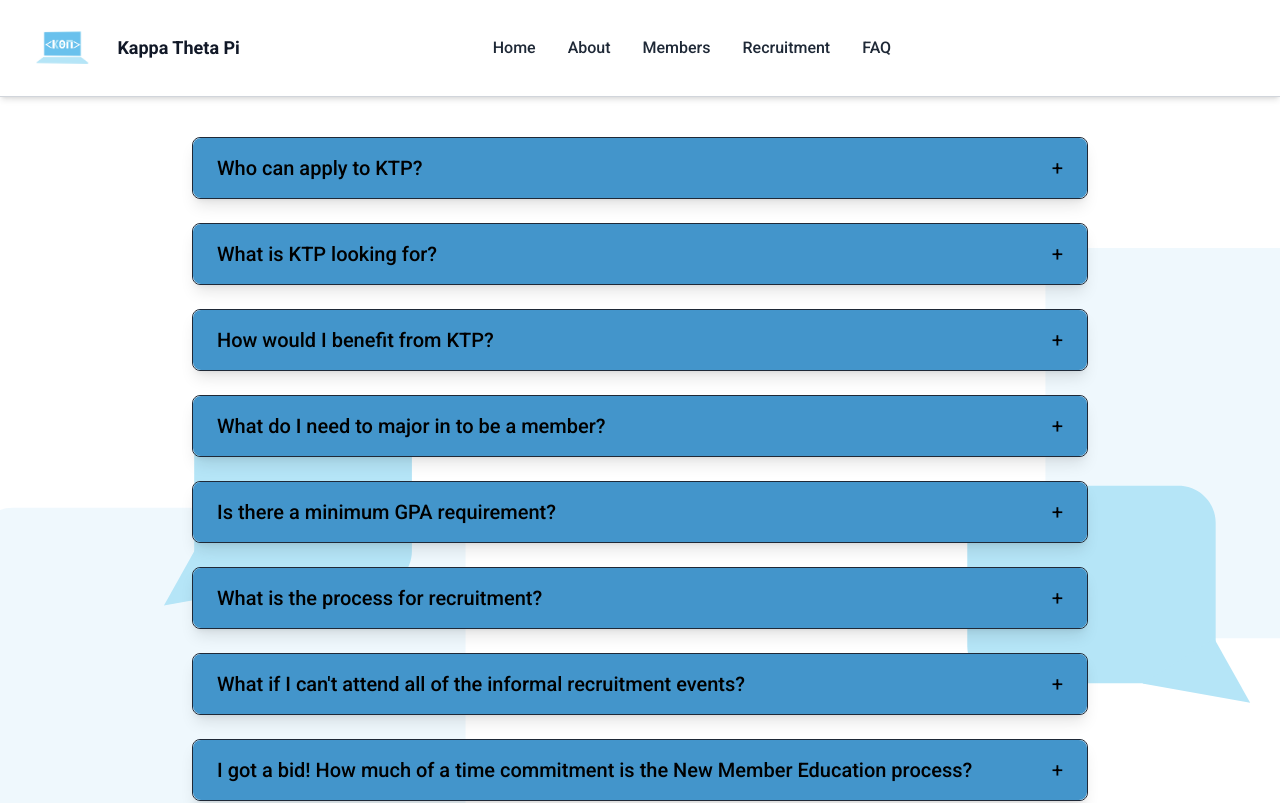
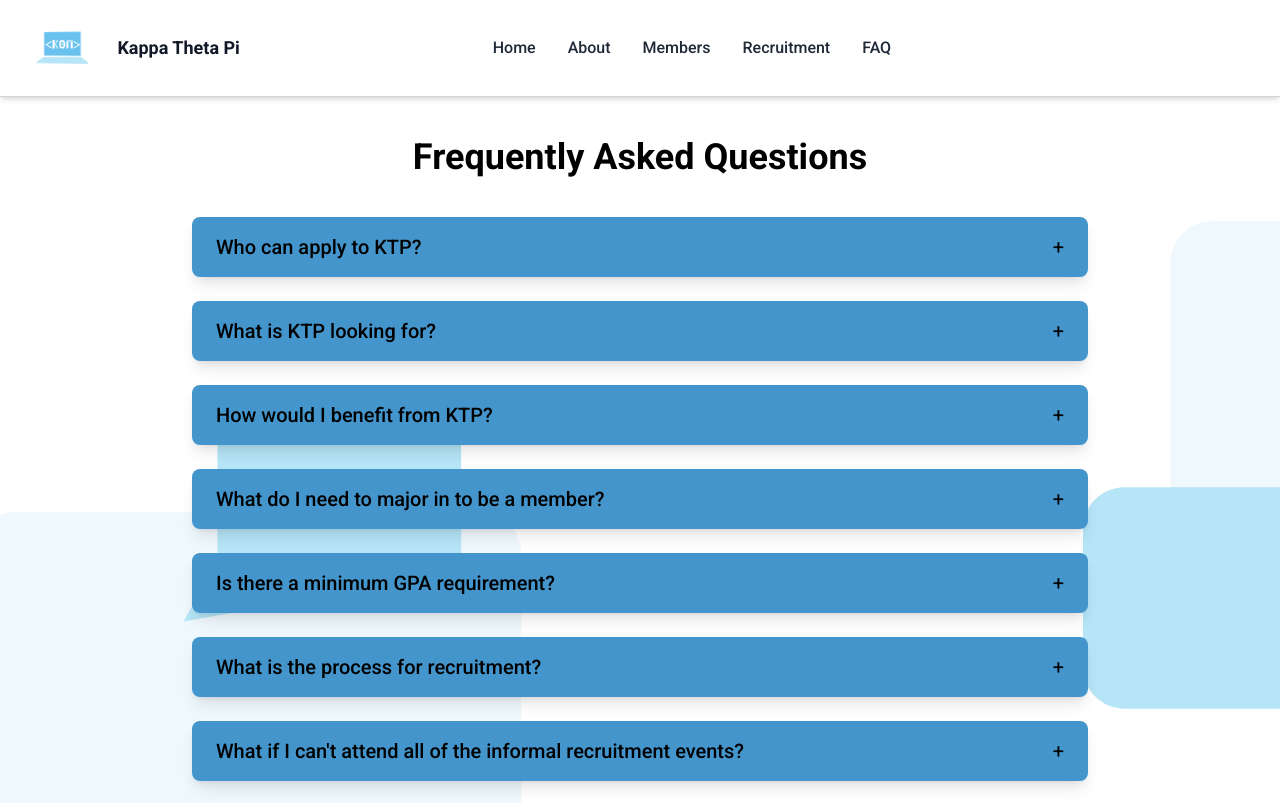
Before and after one commit to ktpunc/ktp_unc_website, a Next.js app: page /faq in a window 1280 px wide. Shown: the top 803 px of the page. Built offline with nearby package versions, Linux system fonts and the light colour scheme.

Commit message:
fixed FAQ section

```diff
--- a/src/app/about-us/about.tsx
+++ b/src/app/about-us/about.tsx
@@ -21,9 +21,11 @@ const AboutUs = () => {
               <Image
                 src={image.src}
                 alt={image.alt}
-                layout="fill"
-                objectFit="cover"
-                className="rounded-lg"
+                fill
+                style={{
+                  objectFit: "cover",
+                  borderRadius: "0.5rem",
+                }}
               />
             </div>
           ))}
--- a/src/app/faq/faq.tsx
+++ b/src/app/faq/faq.tsx
@@ -45,6 +45,7 @@ const faqData = [
     },
 ];
 
+
 const FAQ = () => {
   const [openIndex, setOpenIndex] = useState(null);
 
@@ -57,23 +58,36 @@ const FAQ = () => {
       className="min-h-screen bg-cover bg-repeat"
       style={{
         backgroundImage: `url('image/FAQ.svg')`,
-        backgroundAttachment: 'fixed',
+        backgroundAttachment: "fixed",
       }}
     >
+      <h1 className="text-4xl font-bold text-center text-black mb-8 pt-10">
+        Frequently Asked Questions
+      </h1>
+
       <div className="max-w-4xl mx-auto mt-10">
         {faqData.map((faq, index) => (
-          <div key={index} className="mb-6 rounded-lg shadow-lg border border-gray-800">
+          <div
+            key={index}
+            className="mb-6 rounded-lg shadow-lg"
+          >
             <button
               onClick={() => handleToggle(index)}
-              className={`w-full text-left py-4 px-6 focus:outline-none focus:ring-2 focus:ring-gray-400 ${openIndex === index ? 'bg-babyBlue' : 'bg-ruddyBlue'} hover:bg-babyBlue ${openIndex === index ? 'rounded-t-lg' : 'rounded-lg'}`}
+              className={`w-full text-left py-4 px-6 focus:outline-none ${
+                openIndex === index ? "bg-babyBlue" : "bg-ruddyBlue"
+              } hover:bg-babyBlue ${
+                openIndex === index ? "rounded-t-lg" : "rounded-lg"
+              }`}
             >
               <div className="flex justify-between items-center">
                 <span className="text-xl font-medium">{faq.question}</span>
-                <span className="text-xl">{openIndex === index ? '-' : '+'}</span>
+                <span className="text-xl">
+                  {openIndex === index ? "-" : "+"}
+                </span>
               </div>
             </button>
             {openIndex === index && (
-              <div className="py-4 px-6 bg-white rounded-b-lg border-t border-gray-800">
+              <div className="py-4 px-6 bg-white rounded-b-lg">
                 <p className="text-lg">{faq.answer}</p>
               </div>
             )}
```
